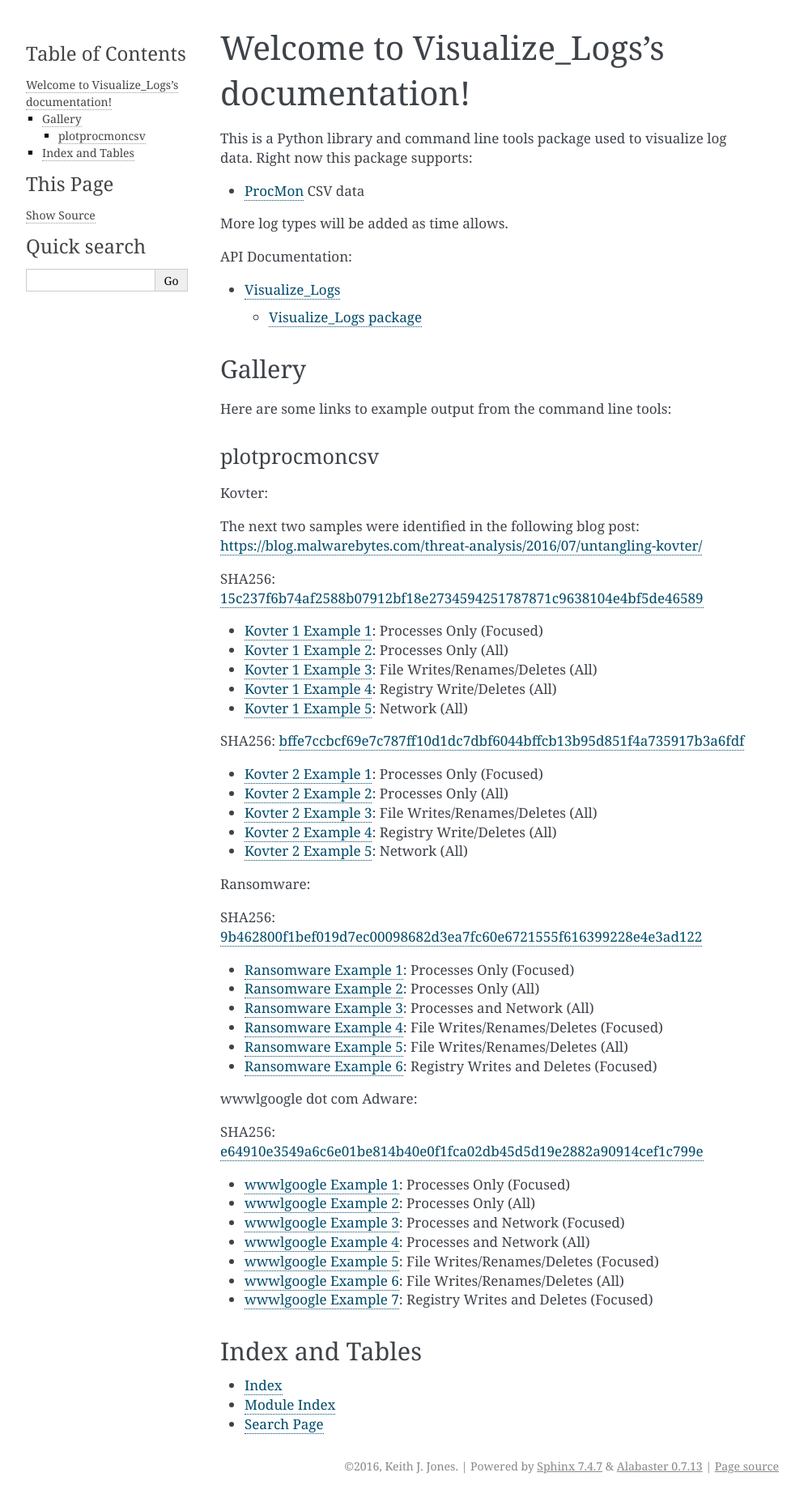
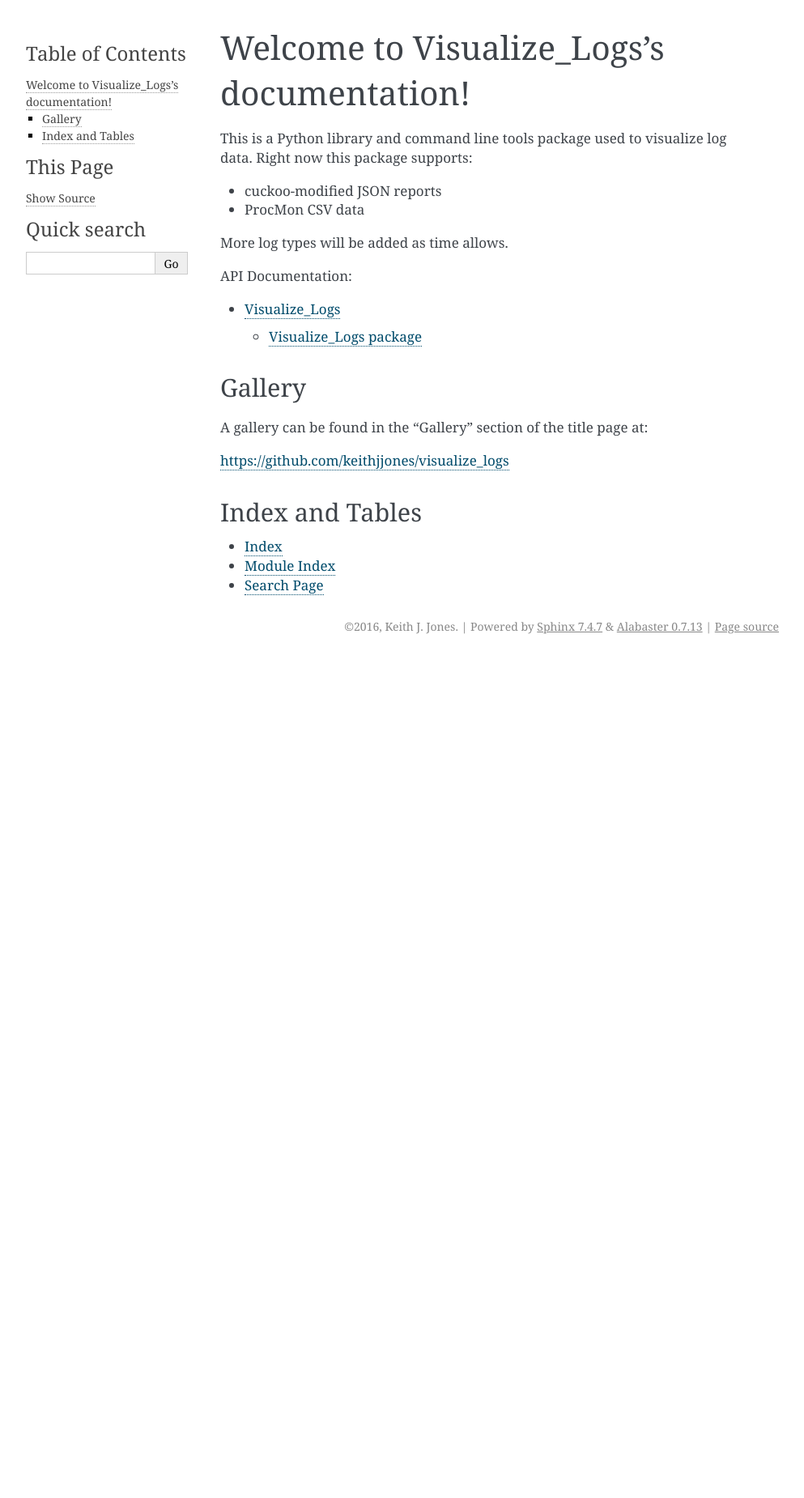
Before and after one commit to keithjjones/visualize_logs, a Sphinx documentation site: the page built from docs/index.rst, in a window 1280 px wide. Shown: the whole page at 81% size, without its empty margins (148-1141 px from the left). Built offline with Sphinx 7.4.7, drawn with Linux system fonts in a browser that asks for light colours; formulas are drawn with MathJax 3; after the commit the page ends 900 px from its top, so only the background shows below that.

Commit message:
Updated documentation.

```diff
--- a/docs/index.rst
+++ b/docs/index.rst
@@ -10,7 +10,8 @@
 This is a Python library and command line tools package used to visualize log data.  Right now this
 package supports:
 
-* ProcMon_ CSV data
+* cuckoo-modified JSON reports
+* ProcMon CSV data
 
 More log types will be added as time allows.
 
@@ -23,82 +24,9 @@
 Gallery
 -------
 
-Here are some links to example output from the command line tools:
+A gallery can be found in the "Gallery" section of the title page at:
 
-plotprocmoncsv
-^^^^^^^^^^^^^^
-
-Kovter:
-
-The next two samples were identified in the following blog post: https://blog.malwarebytes.com/threat-analysis/2016/07/untangling-kovter/
-
-SHA256: 15c237f6b74af2588b07912bf18e2734594251787871c9638104e4bf5de46589_
-
-* `Kovter 1 Example 1`_: Processes Only (Focused)
-* `Kovter 1 Example 2`_: Processes Only (All)
-* `Kovter 1 Example 3`_: File Writes/Renames/Deletes (All)
-* `Kovter 1 Example 4`_: Registry Write/Deletes (All)
-* `Kovter 1 Example 5`_: Network (All)
-
-SHA256: bffe7ccbcf69e7c787ff10d1dc7dbf6044bffcb13b95d851f4a735917b3a6fdf_
-
-* `Kovter 2 Example 1`_: Processes Only (Focused)
-* `Kovter 2 Example 2`_: Processes Only (All)
-* `Kovter 2 Example 3`_: File Writes/Renames/Deletes (All)
-* `Kovter 2 Example 4`_: Registry Write/Deletes (All)
-* `Kovter 2 Example 5`_: Network (All)
-
-Ransomware:
-
-SHA256: 9b462800f1bef019d7ec00098682d3ea7fc60e6721555f616399228e4e3ad122_
-
-* `Ransomware Example 1`_: Processes Only (Focused)
-* `Ransomware Example 2`_: Processes Only (All)
-* `Ransomware Example 3`_: Processes and Network (All)
-* `Ransomware Example 4`_: File Writes/Renames/Deletes (Focused)
-* `Ransomware Example 5`_: File Writes/Renames/Deletes (All)
-* `Ransomware Example 6`_: Registry Writes and Deletes (Focused)
-
-wwwlgoogle dot com Adware:
-
-SHA256: e64910e3549a6c6e01be814b40e0f1fca02db45d5d19e2882a90914cef1c799e_
-
-* `wwwlgoogle Example 1`_: Processes Only (Focused)
-* `wwwlgoogle Example 2`_: Processes Only (All)
-* `wwwlgoogle Example 3`_: Processes and Network (Focused)
-* `wwwlgoogle Example 4`_: Processes and Network (All)
-* `wwwlgoogle Example 5`_: File Writes/Renames/Deletes (Focused)
-* `wwwlgoogle Example 6`_: File Writes/Renames/Deletes (All)
-* `wwwlgoogle Example 7`_: Registry Writes and Deletes (Focused)
-
-.. _ProcMon: https://technet.microsoft.com/en-us/sysinternals/processmonitor.aspx
-.. _15c237f6b74af2588b07912bf18e2734594251787871c9638104e4bf5de46589: https://www.virustotal.com/en/file/15c237f6b74af2588b07912bf18e2734594251787871c9638104e4bf5de46589/analysis/
-.. _Kovter 1 Example 1: https://keithjjones.github.io/visualize_logs.github.io/gallery/procmoncsv/kovter1_example1.html
-.. _Kovter 1 Example 2: https://keithjjones.github.io/visualize_logs.github.io/gallery/procmoncsv/kovter1_example2.html
-.. _Kovter 1 Example 3: https://keithjjones.github.io/visualize_logs.github.io/gallery/procmoncsv/kovter1_example3.html
-.. _Kovter 1 Example 4: https://keithjjones.github.io/visualize_logs.github.io/gallery/procmoncsv/kovter1_example4.html
-.. _Kovter 1 Example 5: https://keithjjones.github.io/visualize_logs.github.io/gallery/procmoncsv/kovter1_example5.html
-.. _bffe7ccbcf69e7c787ff10d1dc7dbf6044bffcb13b95d851f4a735917b3a6fdf: https://www.virustotal.com/en/file/bffe7ccbcf69e7c787ff10d1dc7dbf6044bffcb13b95d851f4a735917b3a6fdf/analysis/
-.. _Kovter 2 Example 1: https://keithjjones.github.io/visualize_logs.github.io/gallery/procmoncsv/kovter2_example1.html
-.. _Kovter 2 Example 2: https://keithjjones.github.io/visualize_logs.github.io/gallery/procmoncsv/kovter2_example2.html
-.. _Kovter 2 Example 3: https://keithjjones.github.io/visualize_logs.github.io/gallery/procmoncsv/kovter2_example3.html
-.. _Kovter 2 Example 4: https://keithjjones.github.io/visualize_logs.github.io/gallery/procmoncsv/kovter2_example4.html
-.. _Kovter 2 Example 5: https://keithjjones.github.io/visualize_logs.github.io/gallery/procmoncsv/kovter2_example5.html
-.. _9b462800f1bef019d7ec00098682d3ea7fc60e6721555f616399228e4e3ad122: https://www.virustotal.com/en/file/9b462800f1bef019d7ec00098682d3ea7fc60e6721555f616399228e4e3ad122/analysis/
-.. _Ransomware Example 1: https://keithjjones.github.io/visualize_logs.github.io/gallery/procmoncsv/ransomware_example1.html
-.. _Ransomware Example 2: https://keithjjones.github.io/visualize_logs.github.io/gallery/procmoncsv/ransomware_example2.html
-.. _Ransomware Example 3: https://keithjjones.github.io/visualize_logs.github.io/gallery/procmoncsv/ransomware_example3.html
-.. _Ransomware Example 4: https://keithjjones.github.io/visualize_logs.github.io/gallery/procmoncsv/ransomware_example4.html
-.. _Ransomware Example 5: https://keithjjones.github.io/visualize_logs.github.io/gallery/procmoncsv/ransomware_example5.html
-.. _Ransomware Example 6: https://keithjjones.github.io/visualize_logs.github.io/gallery/procmoncsv/ransomware_example5.html
-.. _e64910e3549a6c6e01be814b40e0f1fca02db45d5d19e2882a90914cef1c799e: https://www.virustotal.com/en/file/e64910e3549a6c6e01be814b40e0f1fca02db45d5d19e2882a90914cef1c799e/analysis/
-.. _wwwlgoogle Example 1: https://keithjjones.github.io/visualize_logs.github.io/gallery/procmoncsv/wwwlgoogle_example1.html
-.. _wwwlgoogle Example 2: https://keithjjones.github.io/visualize_logs.github.io/gallery/procmoncsv/wwwlgoogle_example2.html
-.. _wwwlgoogle Example 3: https://keithjjones.github.io/visualize_logs.github.io/gallery/procmoncsv/wwwlgoogle_example3.html
-.. _wwwlgoogle Example 4: https://keithjjones.github.io/visualize_logs.github.io/gallery/procmoncsv/wwwlgoogle_example4.html
-.. _wwwlgoogle Example 5: https://keithjjones.github.io/visualize_logs.github.io/gallery/procmoncsv/wwwlgoogle_example5.html
-.. _wwwlgoogle Example 6: https://keithjjones.github.io/visualize_logs.github.io/gallery/procmoncsv/wwwlgoogle_example6.html
-.. _wwwlgoogle Example 7: https://keithjjones.github.io/visualize_logs.github.io/gallery/procmoncsv/wwwlgoogle_example7.html
+https://github.com/keithjjones/visualize_logs
 
 Index and Tables
 ----------------
```
Also changed, not shown: docs/Visualize_Logs.objects.rst (added, +38 -0 lines), docs/Visualize_Logs.rst (+7 -0 lines).
